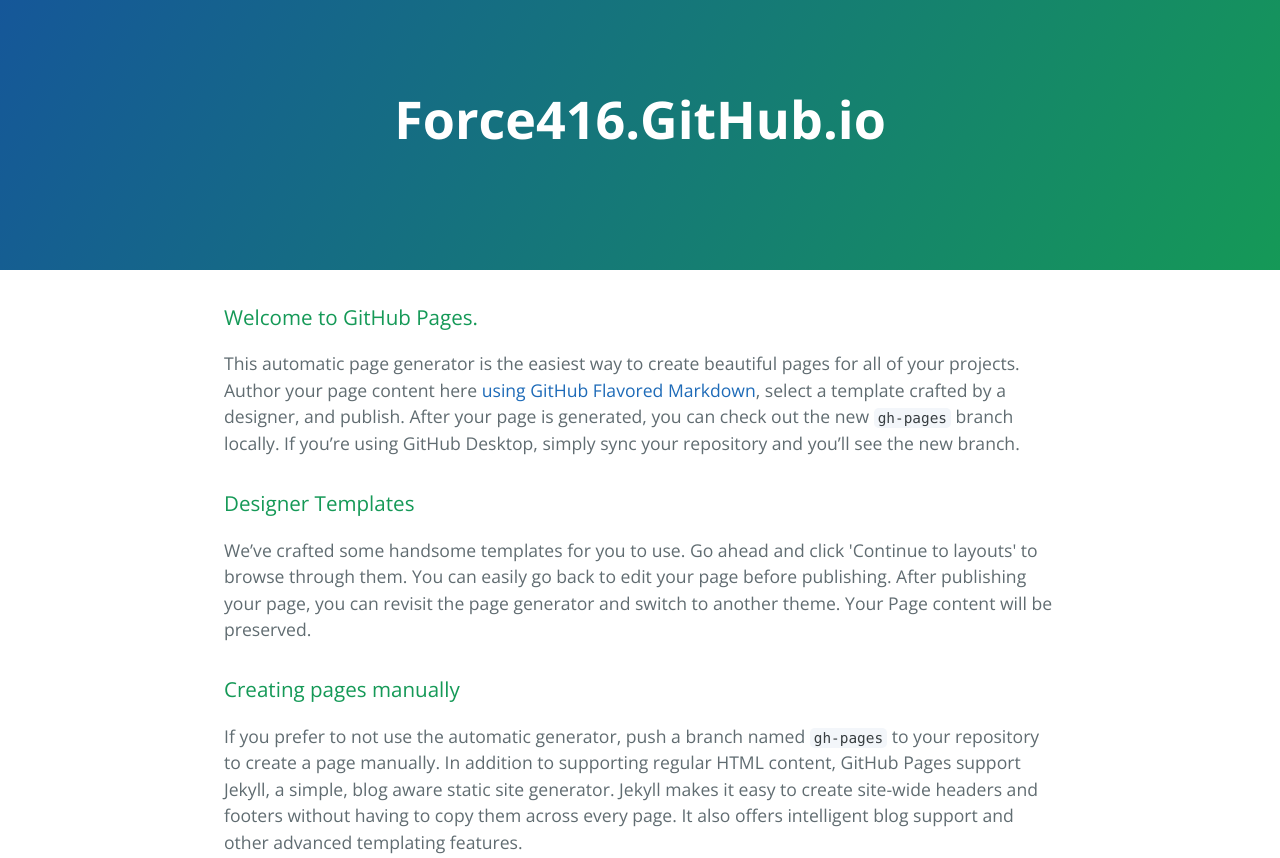
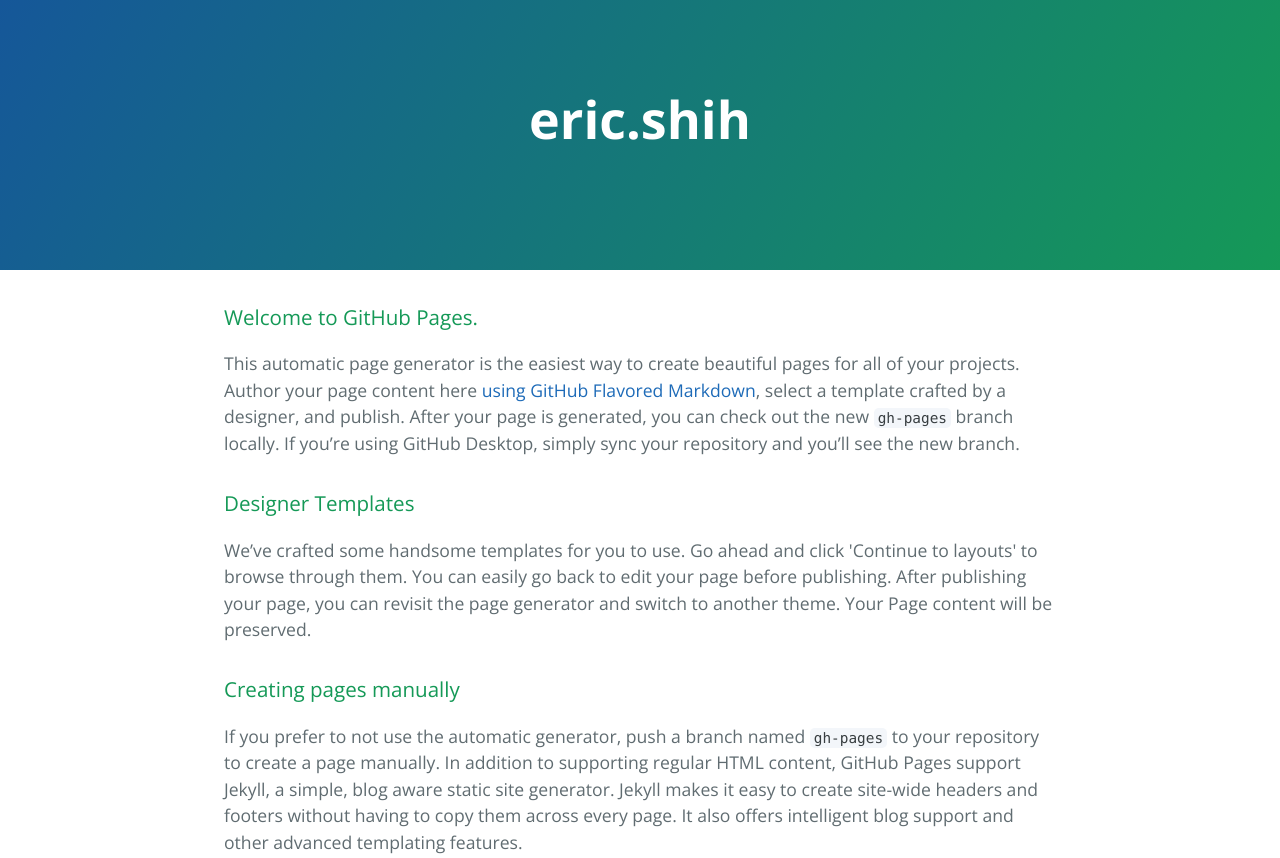
Before and after one commit to force416/eric.shih, a plain HTML site: page index.html in a window 1280 px wide. Shown: the top 858 px of the page. Drawn offline with nearby package versions, Linux system fonts and the light colour scheme.

Commit message:
edit title

```diff
--- a/index.html
+++ b/index.html
@@ -11,7 +11,7 @@
   </head>
   <body>
     <section class="page-header">
-      <h1 class="project-name">Force416.GitHub.io</h1>
+      <h1 class="project-name">eric.shih</h1>
       <h2 class="project-tagline"></h2>
     </section>
 
```
